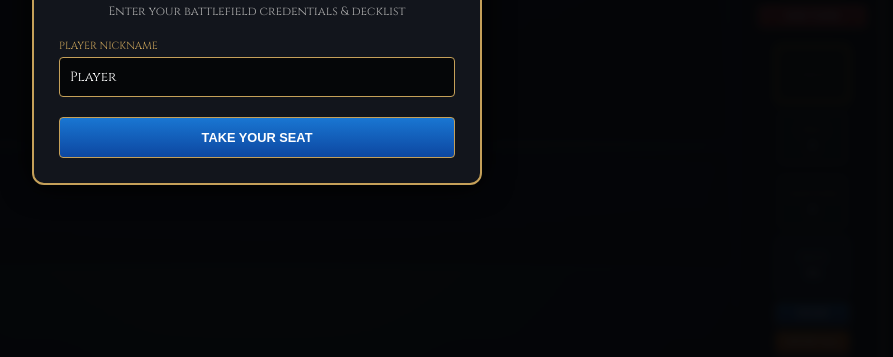
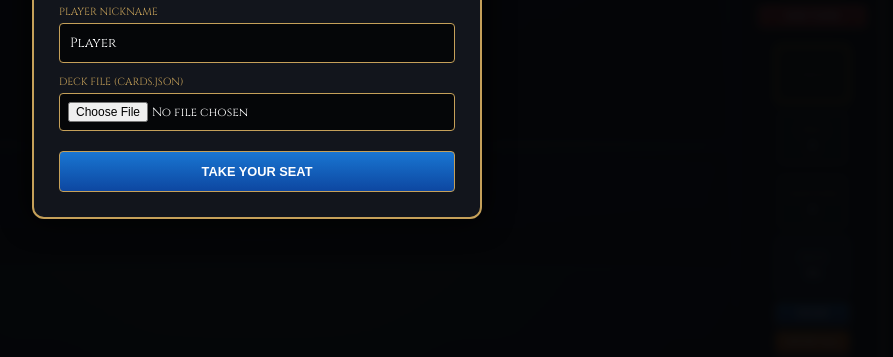
Before and after one commit to Invencion/mtg-arena, a website: page index.html in a window 1280 px wide. Shown: the part 348-705 px from the top of the page, without its empty margins (383-1276 px from the left). Drawn offline with nearby package versions, Linux system fonts and the light colour scheme; no server answers.

Commit message:
Update index.html

```diff
--- a/index.html
+++ b/index.html
@@ -21,6 +21,10 @@
         <div>
           <label style="font-size: 0.65em; color: #c5a059; display: block; margin-bottom: 4px;">PLAYER NICKNAME</label>
           <input type="text" id="player-nickname-input" placeholder="e.g. Alperen" value="Player" style="width: 100%; padding: 10px; background: #050608; border: 1px solid #c5a059; color: #fff; border-radius: 4px; font-family: inherit;" />
+        </div>
+        <div>
+          <label style="font-size: 0.65em; color: #c5a059; display: block; margin-bottom: 4px;">DECK FILE (CARDS.JSON)</label>
+          <input type="file" id="deck-file-input" accept=".json" style="width: 100%; padding: 8px; background: #050608; border: 1px solid #c5a059; color: #fff; border-radius: 4px; font-family: inherit; font-size: 0.75em;" />
         </div>
       </div>
 
```
